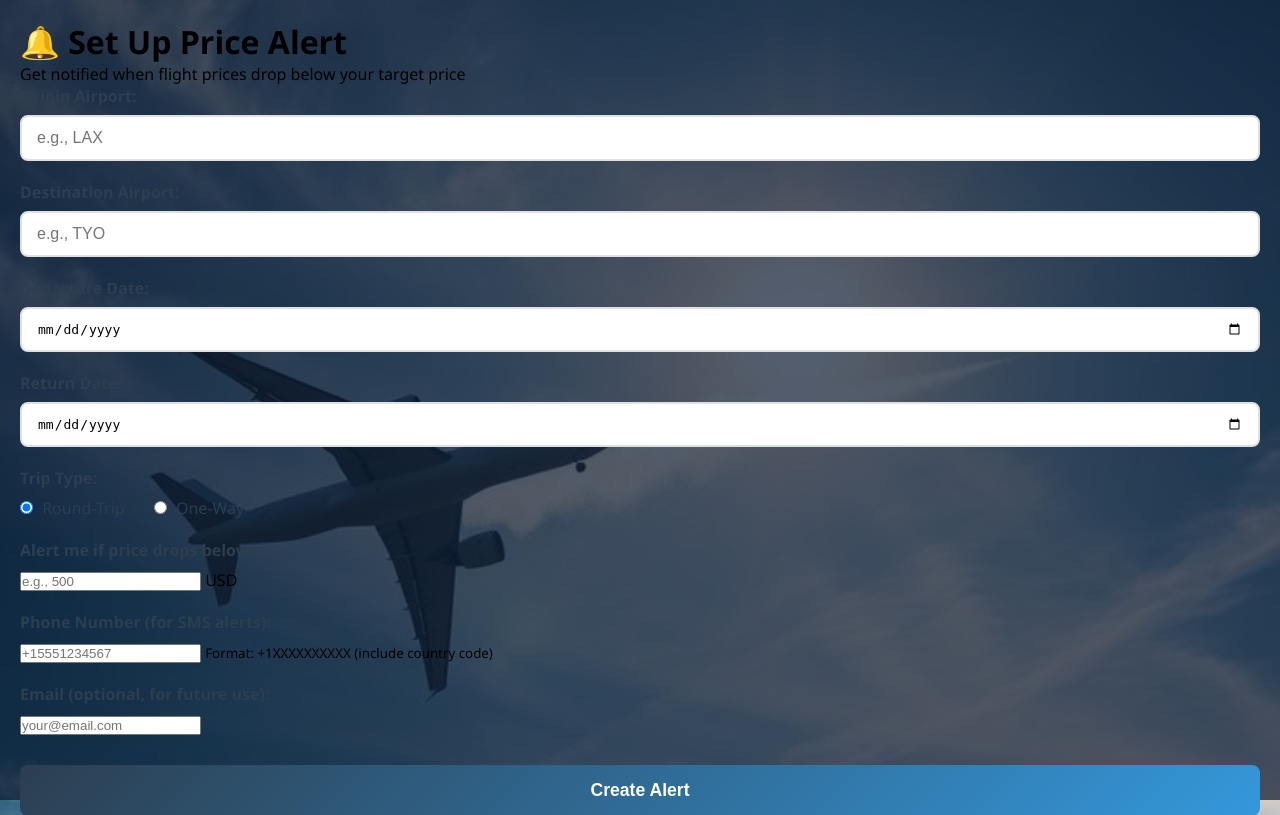
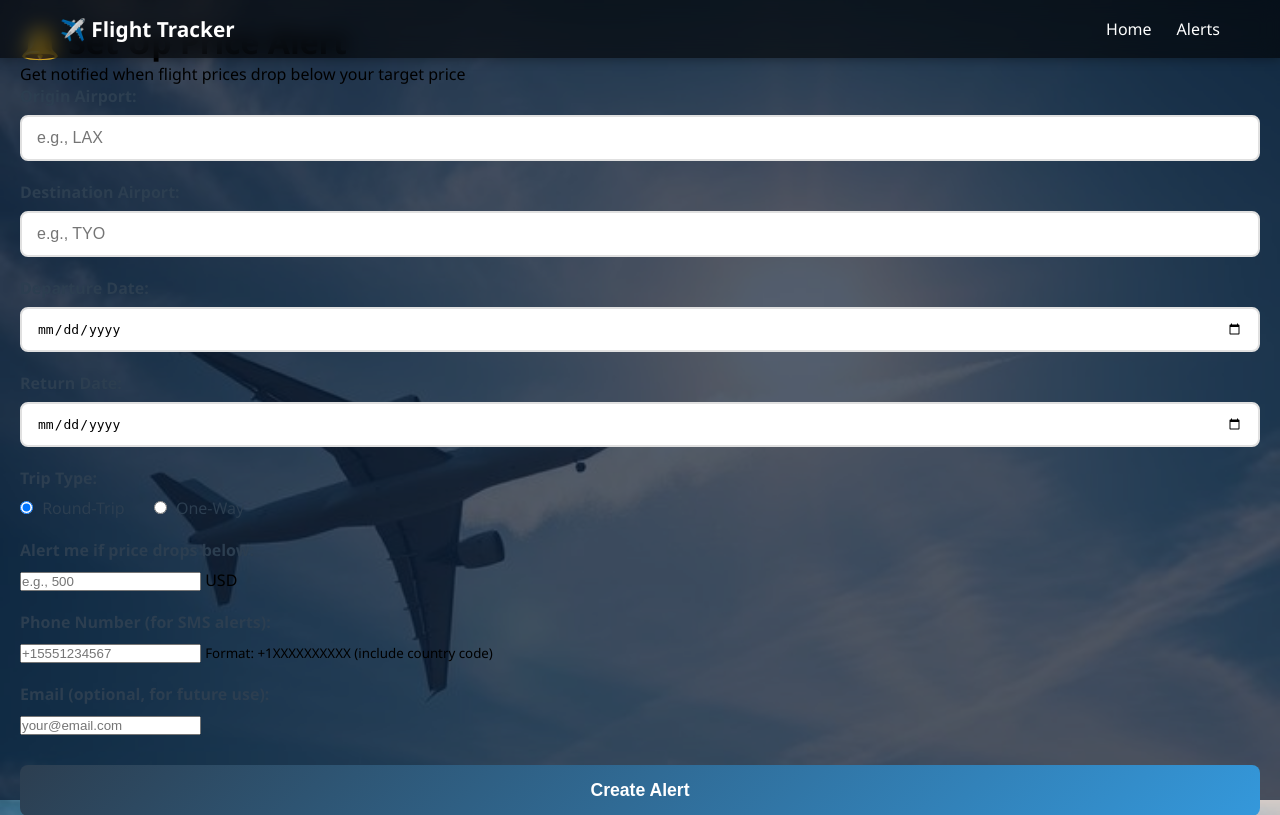
Before and after one commit to paoloprogram12/Flight-Price-Tracker, a Flask app: page /alerts in a window 1280 px wide. Shown: the top 815 px of the page. Run offline with Flask 3, Linux system fonts and the light colour scheme.

Commit message:
added navbar to results page

```diff
--- a/flight_price_tracker/src/web/app.py
+++ b/flight_price_tracker/src/web/app.py
@@ -55,7 +55,7 @@ def search():
             departure_at=departure_date,
             return_at=return_date if not one_way else None,
             one_way=one_way,
-            limit=20,
+            limit=15,
             adults=adults,
             children=children,
             infants=infant
--- a/flight_price_tracker/src/web/templates/alerts.html
+++ b/flight_price_tracker/src/web/templates/alerts.html
@@ -7,6 +7,16 @@
     <link rel="stylesheet" href="{{ url_for('static', filename='style.css') }}">
 </head>
 <body>
+
+    <nav class="navbar">
+          <div class="nav-container">
+              <a href="/" class="nav-brand">✈️ Flight Tracker</a>
+              <div class="nav-links">
+                  <a href="/">Home</a>
+                  <a href="/alerts">Alerts</a>
+              </div>
+          </div>
+      </nav>
 
     <!-- Flash -->
      {% with messages = get_flashed_messages(with_categories=true) %}
```
